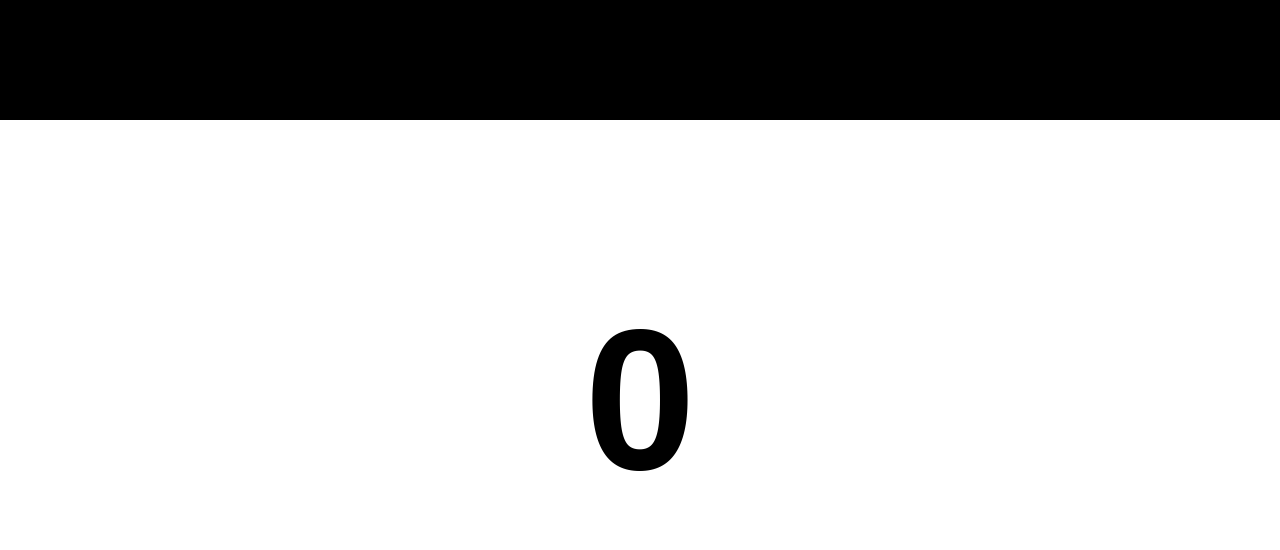
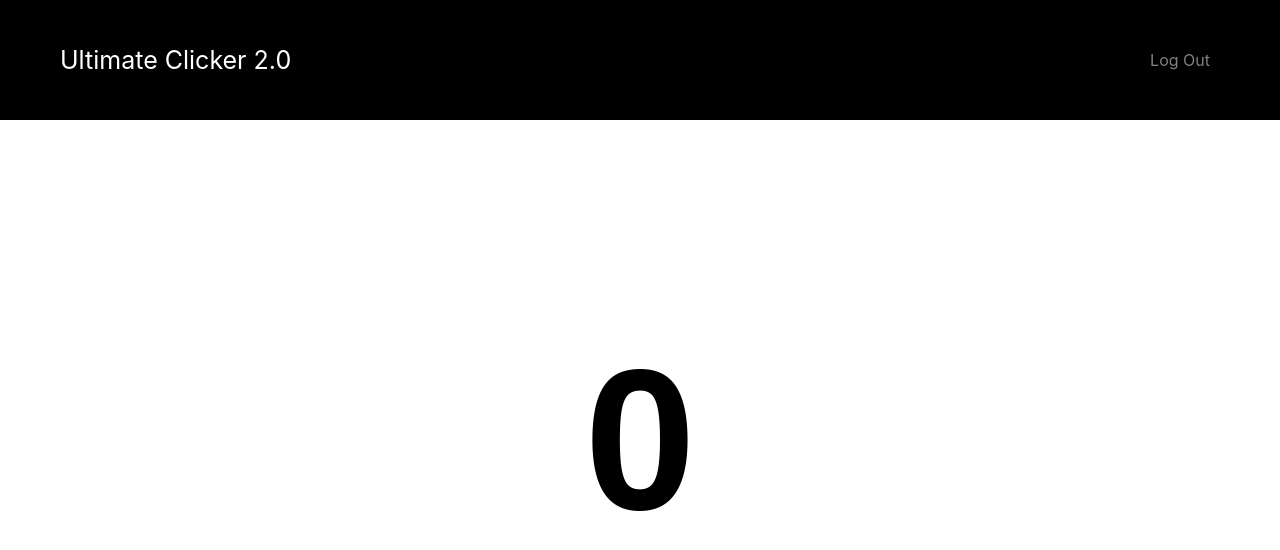
Before and after one commit to MurrK-smb/ultimate-clicker2.0, a React (Create React App) app in the folder client/: page / in a window 1280 px wide. Shown: the top 550 px of the page. Built offline with nearby package versions, Linux system fonts and the light colour scheme.

Commit message:
add logout

```diff
--- a/client/src/components/App.css
+++ b/client/src/components/App.css
@@ -1,3 +1,9 @@
+* {
+  margin: 0;
+  padding: 0;
+  box-sizing: border-box;
+}
+
 .App {
   height: 100vh;
 }
--- a/client/src/components/App.js
+++ b/client/src/components/App.js
@@ -1,12 +1,16 @@
 import "./App.css";
-import Navbar from "./Navbar/Navbar.js";
-import Game from "./Game/Game.js";
+import Header from "./Header/Header.js";
+import Main from "./Main/Main.js";
+import { Routes, Route } from "react-router-dom";
 
 function App() {
   return (
     <div className="App">
-      <Navbar />
-      <Game />
+      <Header />
+      <Routes>
+        <Route path="/" element={<Main />} />
+        <Route path="/login" />
+      </Routes>
     </div>
   );
 }
--- a/client/src/components/Game/Game.js
+++ /dev/null
@@ -1,16 +0,0 @@
-import "./Game.css";
-import { useState } from "react";
-
-function Game() {
-  const [count, setCount] = useState(0);
-
-  return (
-    <div className="game">
-      <button className="game__button" onClick={() => setCount(count + 1)}>
-        <p className="game__counter">{count}</p>
-      </button>
-    </div>
-  );
-}
-
-export default Game;
--- /dev/null
+++ b/client/src/components/Header/Header.css
@@ -0,0 +1,40 @@
+.header {
+  padding: 0 60px;
+  display: flex;
+  justify-content: space-between;
+  align-items: center;
+  height: 120px;
+  width: 100%;
+  background-color: black;
+  z-index: 1;
+}
+
+.header__title {
+  margin: 0;
+  padding: 0;
+  color: white;
+  font-size: 25px;
+}
+
+.nav__list {
+  list-style-type: none;
+}
+
+.nav__list-item {
+  text-decoration: none;
+  color: gray;
+  padding: 7px;
+  border: 3px solid black;
+  border-radius: 8px;
+  transition: 0.15s linear;
+}
+
+.nav__list-item:hover {
+  color: white;
+  border-color: white;
+}
+
+.nav__link {
+  text-decoration: none;
+  color: inherit;
+}
--- /dev/null
+++ b/client/src/components/Header/Header.js
@@ -0,0 +1,21 @@
+import "./Header.css";
+import React from "react";
+
+function Header() {
+  return (
+    <header className="header">
+      <p className="header__title">Ultimate Clicker 2.0</p>
+      <nav className="nav">
+        <ul className="nav__list">
+          <li className="nav__list-item">
+            <a className="nav__link" href="/">
+              Log Out
+            </a>
+          </li>
+        </ul>
+      </nav>
+    </header>
+  );
+}
+
+export default Header;
--- a/client/src/components/Game/Game.css
+++ b/client/src/components/Main/Main.css
@@ -1,19 +1,18 @@
-.game {
+.main {
   display: flex;
   justify-content: center;
-  height: 100%;
   z-index: 0;
 }
 
-.game__button {
-  margin: auto 0;
+.main__button {
+  margin: 220px 0 auto;
   padding: 0;
   border: none;
   height: fit-content;
   background-color: transparent;
 }
 
-.game__counter {
+.main__counter {
   margin: 0;
   padding: 0;
   text-align: center;
--- /dev/null
+++ b/client/src/components/Main/Main.js
@@ -0,0 +1,16 @@
+import "./Main.css";
+import { useState } from "react";
+
+function Main() {
+  const [count, setCount] = useState(0);
+
+  return (
+    <main className="main">
+      <button className="main__button" onClick={() => setCount(count + 1)}>
+        <p className="main__counter">{count}</p>
+      </button>
+    </main>
+  );
+}
+
+export default Main;
--- a/client/src/components/Navbar/Navbar.css
+++ /dev/null
@@ -1,9 +0,0 @@
-.navbar {
-  position: fixed;
-  top: 0;
-  left: 0;
-  height: 120px;
-  width: 100vw;
-  background-color: black;
-  z-index: 1;
-}
--- a/client/src/components/Navbar/Navbar.js
+++ /dev/null
@@ -1,8 +0,0 @@
-import "./Navbar.css";
-import React from "react";
-
-function Navbar() {
-  return <nav className="navbar"></nav>;
-}
-
-export default Navbar;
```
